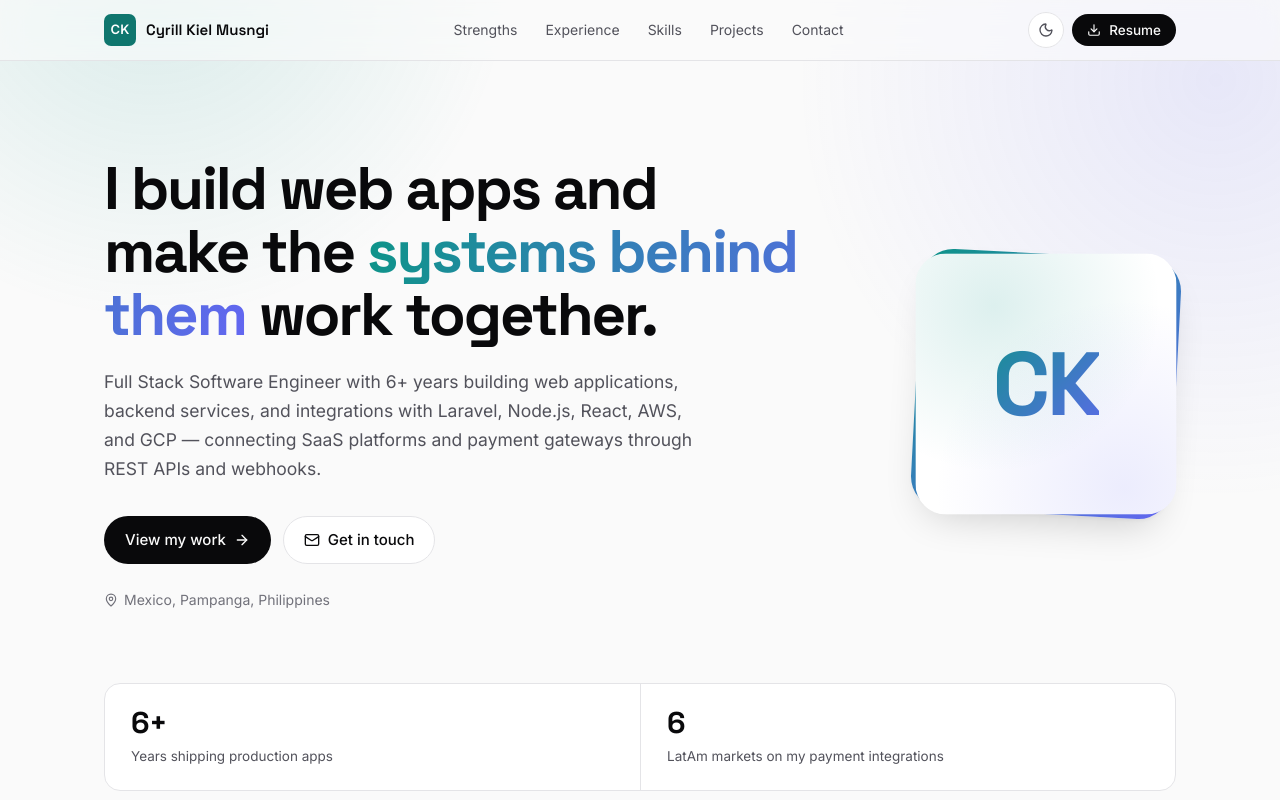
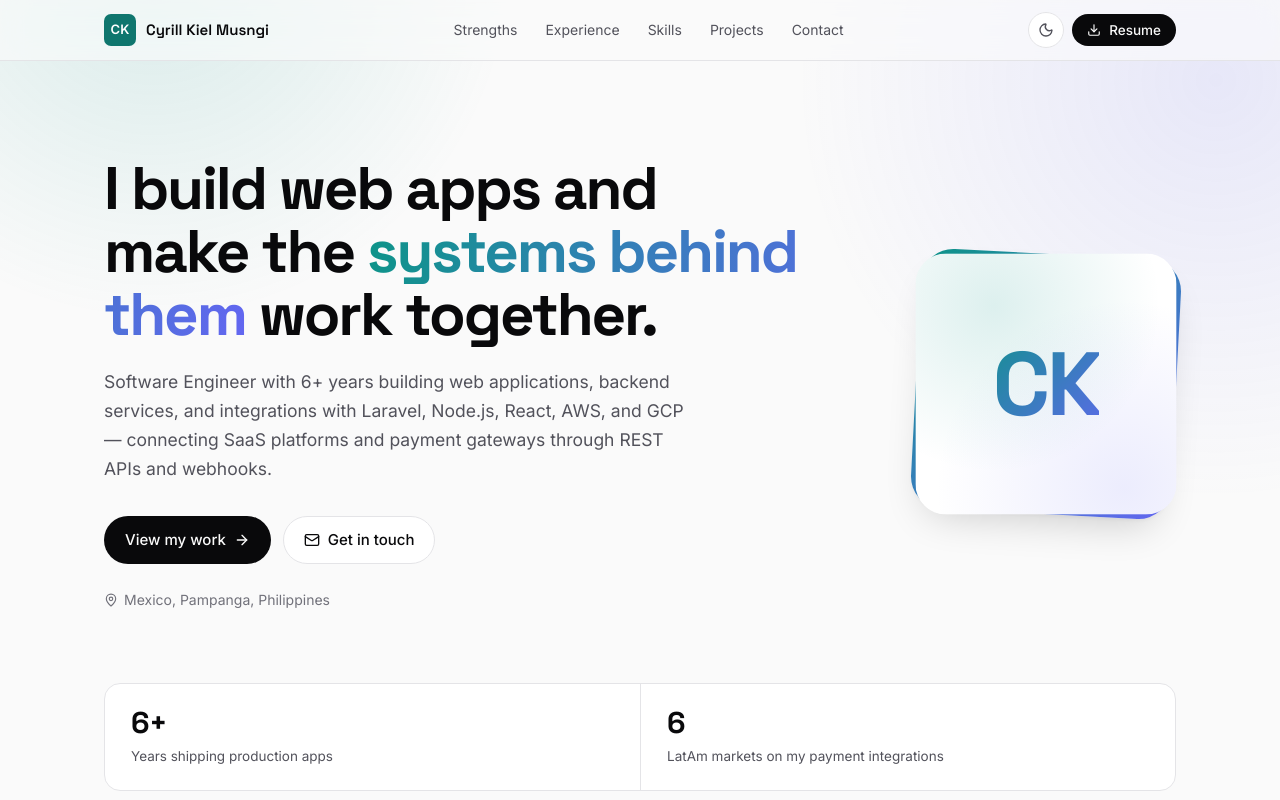
Before and after one commit to ckmusngi/portfolio, a React (Vite) app: page / in a window 1280 px wide. Shown: the top 800 px of the page. Built offline with nearby package versions, Linux system fonts and the light colour scheme.

Commit message:
Updated resume and hero section

```diff
--- a/src/components/Hero.jsx
+++ b/src/components/Hero.jsx
@@ -36,7 +36,7 @@ export default function Hero() {
             <span className="gradient-text">systems behind them</span> work together.
           </h1>
           <p className="hero-lede">
-            Full Stack Software Engineer with 6+ years building web applications, backend services,
+            Software Engineer with 6+ years building web applications, backend services,
             and integrations with Laravel, Node.js, React, AWS, and GCP — connecting SaaS platforms
             and payment gateways through REST APIs and webhooks.
           </p>
```
Also changed, not shown: 1 other file (tests, documents, lock files or other folders).
